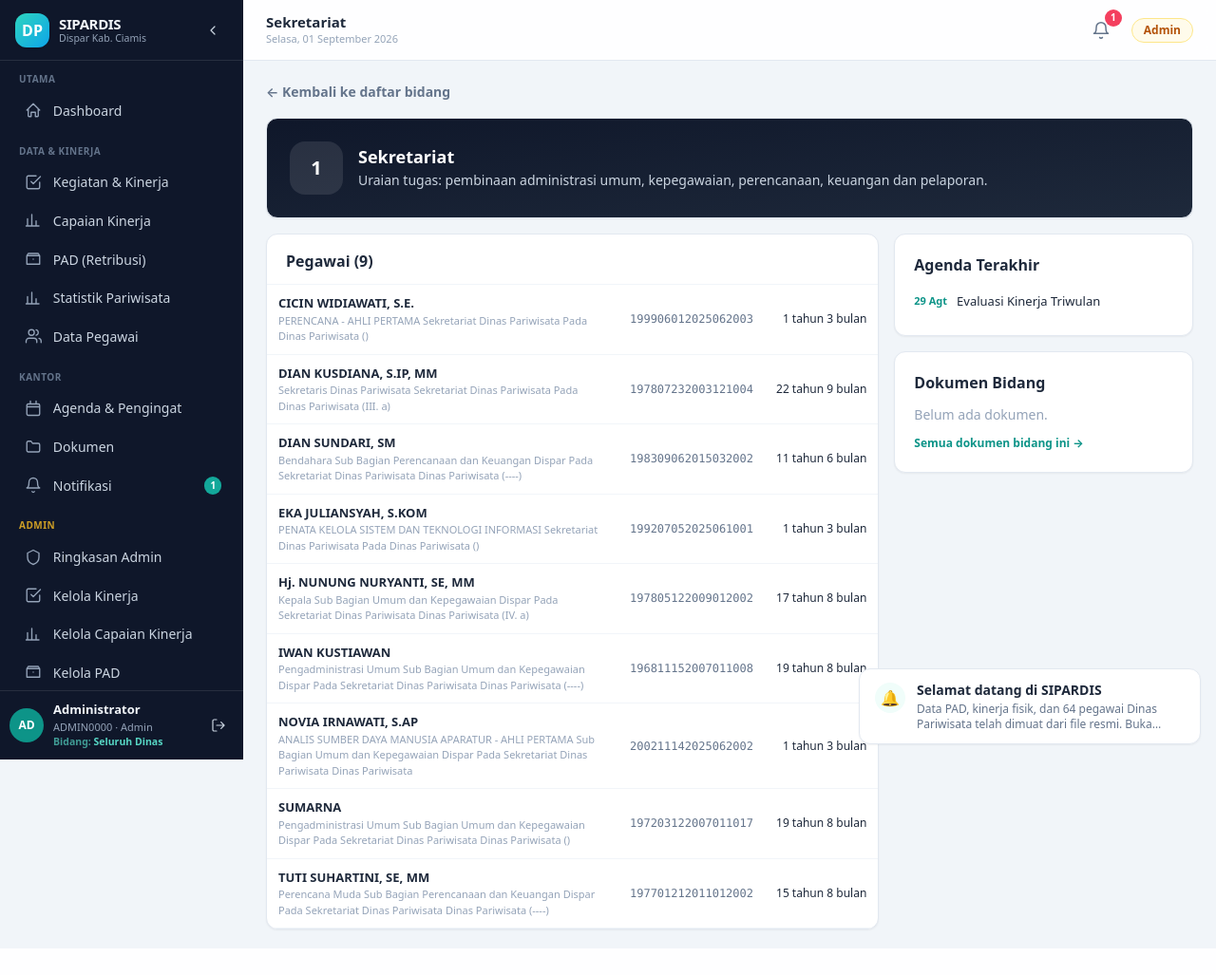
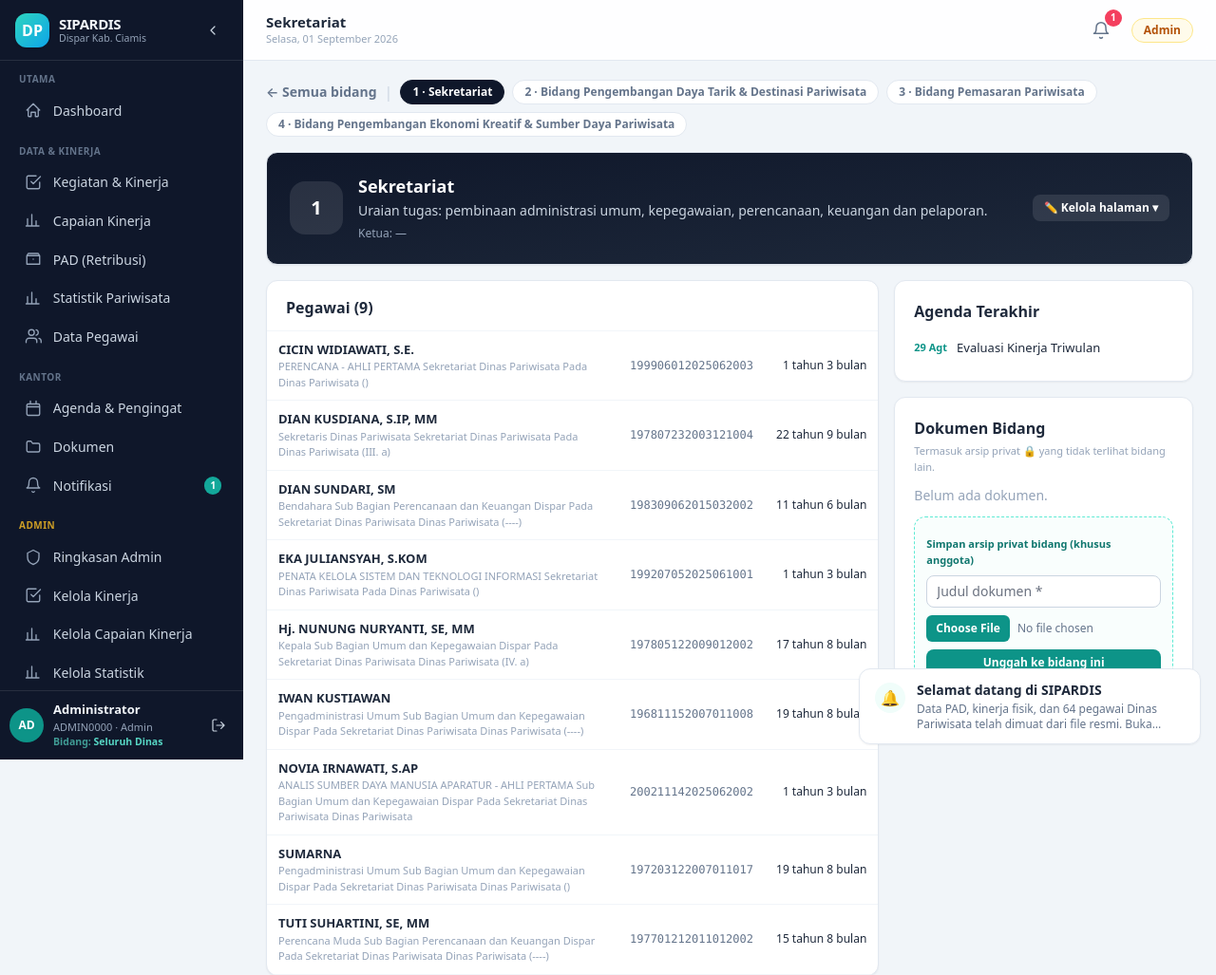
Before and after one commit to githu423/website-internal-disp, a Laravel app: page /bidang/1 in a window 1280 px wide. Shown: the top 1027 px of the page at 95% size. Before the commit the page ends 999 px from the top, so only its background shows below. Run offline with Laravel 12, Linux system fonts and the light colour scheme; a user stored in the database is signed in; data comes from the database, SQL or seed files in the repository; style sheets or scripts are compiled from the project's sources.

Commit message:
fix: filter tahun statistik, buka akses bidang & pegawai, privasi dokumen bidang, kelola statistik

```diff
--- a/app/Http/Controllers/BidangController.php
+++ b/app/Http/Controllers/BidangController.php
@@ -5,30 +5,88 @@ namespace App\Http\Controllers;
 use App\Models\Agenda;
 use App\Models\Bidang;
 use App\Models\Dokumen;
+use App\Models\LogAktivitas;
 use App\Models\Pegawai;
+use Illuminate\Http\RedirectResponse;
 use Illuminate\Http\Request;
 use Illuminate\View\View;
 
+/**
+ * Halaman bidang: profil dapat DILIHAT seluruh user (banyak pilihan bidang),
+ * tetapi hanya bisa DIKELOLA (profil + dokumen privat) oleh anggota bidang itu sendiri / admin.
+ */
 class BidangController extends Controller
 {
     public function index(Request $request): View
     {
         $u = $request->user();
-        abort_unless($u->isAdmin() || $u->isBidang(), 403);
-        $bidang = $u->isAdmin()
-            ? Bidang::withCount(['pegawais', 'dokumen', 'agenda'])->get()
-            : collect([$u->bidang->loadCount(['pegawais', 'dokumen', 'agenda'])]);
-        return view('bidang.index', ['bidangList' => $bidang->filter()]);
+        $bidangList = Bidang::withCount(['pegawais', 'dokumen', 'agenda'])->orderBy('kode')->get()
+            ->map(function ($b) use ($u) {
+                $b->boleh_kelola = $u->isAdmin() || $u->id_bidang === $b->id;
+                return $b;
+            });
+
+        return view('bidang.index', ['bidangList' => $bidangList]);
     }
 
     public function show(Request $request, Bidang $bidang): View
     {
-        abort_unless($request->user()->isAdmin() || $request->user()->id_bidang === $bidang->id, 403, 'Hanya bidang terkait yang dapat membuka halaman ini.');
+        $u = $request->user();
+        $anggota = $u->isAdmin() || $u->id_bidang === $bidang->id;
+
+        $dq = Dokumen::where('id_bidang', $bidang->id)->with('uploader');
+        if ($anggota) {
+            $dq->where(fn ($w) => $w->whereIn('visibility', ['publik', 'bidang'])->orWhere('uploaded_by', $u->id));
+        } else {
+            $dq->where('visibility', 'publik');
+        }
+
         return view('bidang.show', [
             'b' => $bidang,
+            'bolehKelola' => $anggota,
+            'semuaBidang' => Bidang::orderBy('kode')->get(),
             'pegawais' => Pegawai::where('id_bidang', $bidang->id)->orderBy('nama')->get(),
-            'dokumens' => Dokumen::where('id_bidang', $bidang->id)->latest()->limit(8)->get(),
+            'dokumens' => $dq->latest()->limit(15)->get(),
             'agenda' => Agenda::where('id_bidang', $bidang->id)->orderByDesc('tanggal')->limit(6)->get(),
         ]);
     }
+
+    public function update(Request $request, Bidang $bidang): RedirectResponse
+    {
+        $u = $request->user();
+        abort_unless($u->isAdmin() || $u->id_bidang === $bidang->id, 403, 'Hanya anggota bidang ini yang dapat mengubah halaman bidangnya.');
+        $d = $request->validate([
+            'nama' => ['required', 'string', 'max:180'],
+            'ketua' => ['nullable', 'string', 'max:120'],
+            'deskripsi' => ['nullable', 'string', 'max:1000'],
+        ]);
+        $bidang->update($d);
+        LogAktivitas::catat('ubah profil bidang', $bidang->nama);
+
+        return back()->with('sukses', 'Halaman bidang diperbarui.');
+    }
+
+    /** Anggota bidang (peran apa pun, termasuk staf) menyimpan arsip privat untuk bidangnya sendiri. */
+    public function unggahDokumen(Request $request, Bidang $bidang): RedirectResponse
+    {
+        $u = $request->user();
+        abort_unless($u->isAdmin() || $u->id_bidang === $bidang->id, 403, 'Hanya anggota bidang ini yang dapat menyimpan dokumen di sini.');
+        $d = $request->validate([
+            'judul' => ['required', 'string', 'max:180'],
+            'deskripsi' => ['nullable', 'string', 'max:1000'],
+            'file' => ['required', 'file', 'max:20480'],
+        ]);
+        $file = $request->file('file');
+        $path = $file->storeAs('dokumen', time() . '_' . preg_replace('/[^A-Za-z0-9._-]/', '_', $file->hashName()), 'public');
+        Dokumen::create([
+            'judul' => $d['judul'], 'deskripsi' => $d['deskripsi'] ?? null, 'kategori' => 'Arsip Bidang',
+            'visibility' => 'bidang', 'id_bidang' => $bidang->id,
+            'file_path' => $path, 'file_name' => $file->getClientOriginalName(),
+            'file_size' => $file->getSize(), 'mime' => $file->getClientMimeType(),
+            'uploaded_by' => $u->id,
+        ]);
+        LogAktivitas::catat('unggah dokumen bidang', $d['judul'] . ' (' . $bidang->nama . ')');
+
+        return back()->with('sukses', 'Dokumen tersimpan sebagai arsip privat bidang — hanya terlihat oleh rekan sebidang dan admin.');
+    }
 }
--- a/app/Http/Controllers/PegawaiController.php
+++ b/app/Http/Controllers/PegawaiController.php
@@ -12,7 +12,6 @@ class PegawaiController extends Controller
     {
         $u = $request->user();
         $q = Pegawai::query()->with('bidang')->cari($request->query('q'));
-        if (! $u->isAdmin()) $q->where('id_bidang', $u->id_bidang ?: -1);
         return view('pegawai.index', ['pegawai' => $q->orderBy('nama')->paginate(15)->withQueryString()]);
     }
 }
--- a/app/Http/Controllers/StatistikController.php
+++ b/app/Http/Controllers/StatistikController.php
@@ -17,7 +17,7 @@ class StatistikController extends Controller
     {
         $tahun = (int) ($request->query('tahun') ?: (CapaianProgram::tahunTersedia()[0] ?? now()->year));
         $baris = CapaianProgram::where('tahun', $tahun)->orderBy('urutan')->get();
-        $bulanTahun = CapaianBulanan::tahunTersedia()[0] ?? $tahun;
+        $bulanTahun = $tahun; // tren bulanan mengikuti tahun yang dipilih (dulu selalu tahun terbaru — bug)
         $bulanan = CapaianBulanan::where('tahun', $bulanTahun)->orderBy('bulan')->get();
 
         $namaBln = [1 => 'Jan', 'Feb', 'Mar', 'Apr', 'Mei', 'Jun', 'Jul', 'Agu', 'Sep', 'Okt', 'Nov', 'Des'];
--- a/app/Models/Dokumen.php
+++ b/app/Models/Dokumen.php
@@ -19,7 +19,10 @@ class Dokumen extends Model
         if (!$user) return $this->visibility === 'publik';
         if ($user->isAdmin() || $user->id === $this->uploaded_by) return true;
         if ($this->visibility === 'publik') return true;
-        if ($this->visibility === 'bidang') return true; // arsip lintas bidang: tampil universal, terlabel bidangnya
+        if ($this->visibility === 'bidang') {
+            if (!$this->id_bidang) return true; // arsip tanpa bidang (unggalan admin) tetap terbuka
+            return (int) $user->id_bidang === (int) $this->id_bidang; // privat: hanya sebidang
+        }
         return false; // rahasia: hanya uploader & admin
     }
 }
--- a/resources/views/bidang/index.blade.php
+++ b/resources/views/bidang/index.blade.php
@@ -11,7 +11,7 @@
             <p class="text-[13px] text-slate-500 line-clamp-2 min-h-[2.4rem]">{{ $b->deskripsi }}</p>
             <div class="flex gap-4 mt-3.5 pt-3 border-t border-slate-100 text-xs font-semibold text-slate-500">
                 <span>👥 {{ $b->pegawais_count }} pegawai</span><span>📄 {{ $b->dokumen_count }} dokumen</span><span>📅 {{ $b->agenda_count }} agenda</span>
-                <span class="ml-auto text-teal-600 group-hover:translate-x-0.5 transition">Kelola →</span>
+                <span class="ml-auto text-teal-600 group-hover:translate-x-0.5 transition">Lihat →</span>
             </div>
         </a>
     @endforeach
--- a/resources/views/bidang/show.blade.php
+++ b/resources/views/bidang/show.blade.php
@@ -1,13 +1,38 @@
 @extends('layouts.dashboard')
 @section('title', $b->nama)
 @section('content')
-<div class="mb-4"><a href="{{ route('bidang.index') }}" class="text-sm font-semibold text-slate-500 hover:text-teal-600">← Kembali ke daftar bidang</a></div>
+
+<div class="mb-4 flex flex-wrap items-center gap-2">
+    <a href="{{ route('bidang.index') }}" class="text-sm font-semibold text-slate-500 hover:text-teal-600">← Semua bidang</a>
+    <span class="text-slate-300">|</span>
+    @foreach ($semuaBidang as $sb)
+        <a href="{{ route('bidang.show', $sb) }}" @class(['rounded-full px-3 py-1 text-xs font-bold border transition', $sb->id === $b->id ? 'bg-slate-900 text-white border-slate-900' : 'bg-white border-slate-200 text-slate-500 hover:border-teal-400'])>{{ $sb->kode }} · {{ $sb->nama }}</a>
+    @endforeach
+</div>
+
 <div class="card p-6 mb-4 bg-gradient-to-br from-slate-900 to-slate-800 text-white border-0">
     <div class="flex flex-wrap items-center gap-4">
         <span class="h-14 w-14 rounded-2xl bg-white/10 grid place-items-center font-black text-xl">{{ $b->kode }}</span>
-        <div class="flex-1 min-w-[220px]"><h2 class="font-extrabold text-lg leading-tight">{{ $b->nama }}</h2><p class="text-sm text-slate-300 mt-1">{{ $b->deskripsi }}</p></div>
+        <div class="flex-1 min-w-[220px]">
+            <h2 class="font-extrabold text-lg leading-tight">{{ $b->nama }}</h2>
+            <p class="text-sm text-slate-300 mt-1">{{ $b->deskripsi }}</p>
+            <p class="text-xs text-slate-400 mt-1.5">Ketua: {{ $b->ketua ?: '—' }}</p>
+        </div>
+        @if ($bolehKelola)
+            <details class="relative">
+                <summary class="cursor-pointer list-none rounded-lg bg-white/10 hover:bg-white/20 px-3 py-1.5 text-xs font-bold">✏️ Kelola halaman ▾</summary>
+                <form method="POST" action="{{ route('bidang.update', $b) }}" class="absolute right-0 top-8 z-20 w-80 rounded-xl bg-white p-3.5 text-slate-700 shadow-2xl">
+                    @csrf @method('PATCH')
+                    <label class="text-xs font-bold text-slate-500">Nama bidang<input name="nama" value="{{ $b->nama }}" required class="mt-1 mb-2 block w-full rounded-lg border border-slate-300 px-2.5 py-1.5 text-sm"></label>
+                    <label class="text-xs font-bold text-slate-500">Ketua<input name="ketua" value="{{ $b->ketua }}" class="mt-1 mb-2 block w-full rounded-lg border border-slate-300 px-2.5 py-1.5 text-sm"></label>
+                    <label class="text-xs font-bold text-slate-500">Deskripsi<textarea name="deskripsi" rows="3" class="mt-1 block w-full rounded-lg border border-slate-300 px-2.5 py-1.5 text-sm">{{ $b->deskripsi }}</textarea></label>
+                    <button class="mt-2 w-full rounded-lg bg-slate-900 py-1.5 text-sm font-bold text-white hover:bg-slate-700">Simpan</button>
+                </form>
+            </details>
+        @endif
     </div>
 </div>
+
 <div class="grid lg:grid-cols-3 gap-4">
     <div class="card overflow-hidden lg:col-span-2">
         <h3 class="font-bold px-5 pt-4 pb-3 border-b border-slate-100">Pegawai ({{ $pegawais->count() }})</h3>
@@ -32,13 +57,34 @@
                 <p class="text-sm text-slate-400">Belum ada agenda.</p>
             @endforelse
         </div>
+
         <div class="card p-5">
-            <h3 class="font-bold mb-3">Dokumen Bidang</h3>
+            <h3 class="font-bold mb-1">Dokumen Bidang</h3>
+            <p class="text-[11px] text-slate-400 mb-3">{{ $bolehKelola ? 'Termasuk arsip privat 🔒 yang tidak terlihat bidang lain.' : 'Hanya dokumen publik milik bidang ini yang tampil untuk Anda.' }}</p>
             @forelse ($dokumens as $d)
-                <a href="{{ route('dokumen.unduh', $d) }}" class="block py-1.5 text-[13px] font-medium text-slate-600 hover:text-teal-600 truncate {{ $loop->last ? '' : 'border-b border-slate-100' }}">📄 {{ $d->judul }}</a>
+                <div class="flex items-center gap-1.5 py-1.5 {{ $loop->last ? '' : 'border-b border-slate-100' }}">
+                    <span class="text-[13px] font-medium text-slate-600 truncate flex-1">{{ $d->visibility === 'bidang' ? '🔒' : '📄' }} {{ $d->judul }}</span>
+                    <a href="{{ route('dokumen.show', $d) }}" class="text-[11px] font-bold text-teal-600 hover:underline whitespace-nowrap">Lihat</a>
+                    <a href="{{ route('dokumen.unduh', $d) }}" class="text-[11px] font-bold text-slate-500 hover:text-teal-600 whitespace-nowrap">Unduh</a>
+                    @if ($bolehKelola)
+                        <form method="POST" action="{{ route('dokumen.destroy', $d) }}" onsubmit="return confirm('Hapus dokumen beserta filenya?')">@csrf @method('DELETE')
+                            <button class="text-[11px] font-bold text-rose-500 hover:underline whitespace-nowrap">Hapus</button>
+                        </form>
+                    @endif
+                </div>
             @empty
                 <p class="text-sm text-slate-400">Belum ada dokumen.</p>
             @endforelse
+
+            @if ($bolehKelola)
+                <form method="POST" action="{{ route('bidang.dokumen', $b) }}" enctype="multipart/form-data" class="mt-3 space-y-2 rounded-xl border border-dashed border-teal-300 bg-teal-50/40 p-3">
+                    @csrf
+                    <p class="text-[11px] font-bold text-teal-700">Simpan arsip privat bidang (khusus anggota)</p>
+                    <input name="judul" placeholder="Judul dokumen *" required maxlength="180" class="w-full rounded-lg border border-slate-300 px-2.5 py-1.5 text-sm focus:border-teal-500 outline-none">
+                    <input type="file" name="file" required class="block w-full text-xs text-slate-500 file:mr-2 file:rounded-md file:border-0 file:bg-teal-600 file:px-2.5 file:py-1.5 file:text-xs file:font-bold file:text-white">
+                    <button class="w-full rounded-lg bg-teal-600 py-1.5 text-xs font-bold text-white hover:bg-teal-500 active:scale-95 transition">Unggah ke bidang ini</button>
+                </form>
+            @endif
             <a href="{{ route('dokumen.index', ['bidang' => $b->id]) }}" class="inline-block mt-3 text-xs font-bold text-teal-600 hover:underline">Semua dokumen bidang ini →</a>
         </div>
     </div>
--- a/resources/views/layouts/dashboard.blade.php
+++ b/resources/views/layouts/dashboard.blade.php
@@ -68,6 +68,7 @@
                     <x-sb-link :href="route('admin.dashboard')" label="Ringkasan Admin" icon="admin" :active="$r('admin.dashboard')" />
                     <x-sb-link :href="route('admin.kinerja.index')" label="Kelola Kinerja" icon="kinerja" :active="$r('admin.kinerja.*')" />
                     <x-sb-link :href="route('admin.capaian.index')" label="Kelola Capaian Kinerja" icon="statistik" :active="$r('admin.capaian.*')" />
+                    <x-sb-link :href="route('admin.statistik.index')" label="Kelola Statistik" icon="statistik" :active="$r('admin.statistik.*')" />
                     <x-sb-link :href="route('admin.pad.index')" label="Kelola PAD" icon="pad" :active="$r('admin.pad.*')" />
                     <x-sb-link :href="route('admin.pegawai.index')" label="Kelola Pegawai" icon="pegawai" :active="$r('admin.pegawai.*')" />
                     <x-sb-link :href="route('admin.agenda.index')" label="Kelola Agenda" icon="agenda" :active="$r('admin.agenda.*')" />
--- a/routes/web.php
+++ b/routes/web.php
@@ -41,11 +41,11 @@ Route::middleware(['auth'])->group(function () {
     Route::get('/notifikasi/unread', [NotifikasiController::class, 'unread'])->name('notifikasi.unread');
     Route::post('/notifikasi/baca-semua', [NotifikasiController::class, 'bacaSemua'])->name('notifikasi.bacaSemua');
 
-    // modul bidang (khusus admin / user bidang terkait)
-    Route::get('/bidang', [BidangController::class, 'index'])
-        ->middleware('role:admin,bidang')->name('bidang.index');
-    Route::get('/bidang/{bidang}', [BidangController::class, 'show'])
-        ->middleware('bidang.access')->name('bidang.show');
+    // modul bidang: profil dilihat semua user; kelola hanya anggota bidangnya / admin
+    Route::get('/bidang', [BidangController::class, 'index'])->name('bidang.index');
+    Route::get('/bidang/{bidang}', [BidangController::class, 'show'])->name('bidang.show');
+    Route::patch('/bidang/{bidang}', [BidangController::class, 'update'])->name('bidang.update');
+    Route::post('/bidang/{bidang}/dokumen', [BidangController::class, 'unggahDokumen'])->name('bidang.dokumen');
 
     // ===== ADMIN =====
     Route::prefix('admin')->name('admin.')->middleware('role:admin')->group(function () {
@@ -80,6 +80,10 @@ Route::middleware(['auth'])->group(function () {
 
         Route::get('capaian-kinerja', [Admin\CapaianKinerjaController::class, 'index'])->name('capaian.index');
         Route::post('capaian-kinerja/import', [Admin\CapaianKinerjaController::class, 'import'])->name('capaian.import');
+
+        Route::get('statistik', [Admin\StatistikController::class, 'index'])->name('statistik.index');
+        Route::post('statistik', [Admin\StatistikController::class, 'store'])->name('statistik.store');
+        Route::post('statistik/import', [Admin\StatistikController::class, 'import'])->name('statistik.import');
         Route::post('capaian-kinerja/sasaran', [Admin\CapaianKinerjaController::class, 'storeSasaran'])->name('capaian.sasaran.store');
         Route::patch('capaian-kinerja/sasaran/{sasaran}', [Admin\CapaianKinerjaController::class, 'updateSasaran'])->name('capaian.sasaran.update');
         Route::delete('capaian-kinerja/sasaran/{sasaran}', [Admin\CapaianKinerjaController::class, 'destroySasaran'])->name('capaian.sasaran.destroy');
```
Also changed, not shown: app/Http/Controllers/Admin/StatistikController.php (added, +100 -0 lines), app/Http/Controllers/DokumenController.php (+16 -6 lines), resources/views/admin/statistik/index.blade.php (added, +77 -0 lines), resources/views/dokumen/index.blade.php (+4 -4 lines), tests/Feature/BidangStatistikTest.php (added, +85 -0 lines), tests/Feature/DokumenUniversalTest.php (+9 -3 lines), tests/Feature/HakAksesTest.php (+8 -3 lines).
